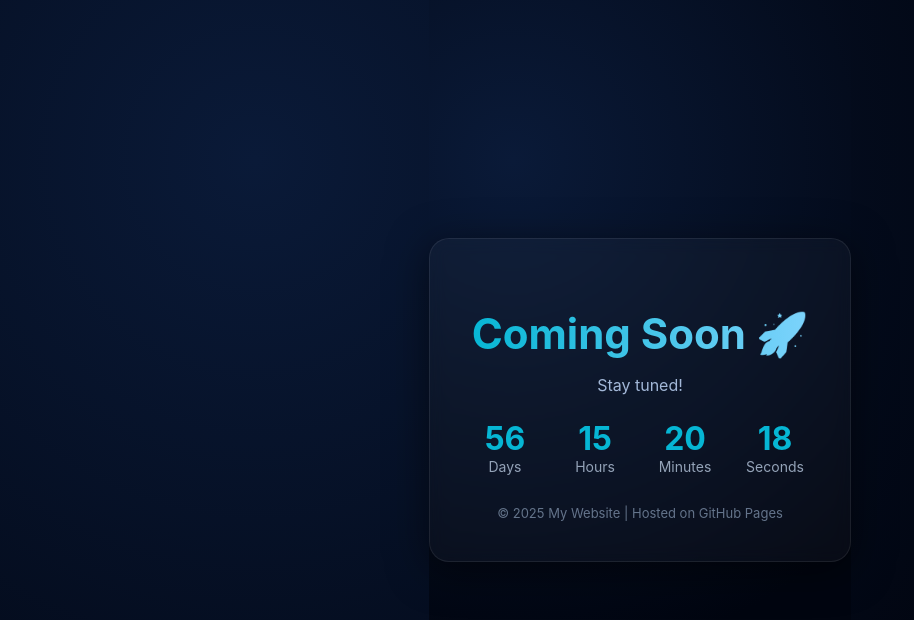
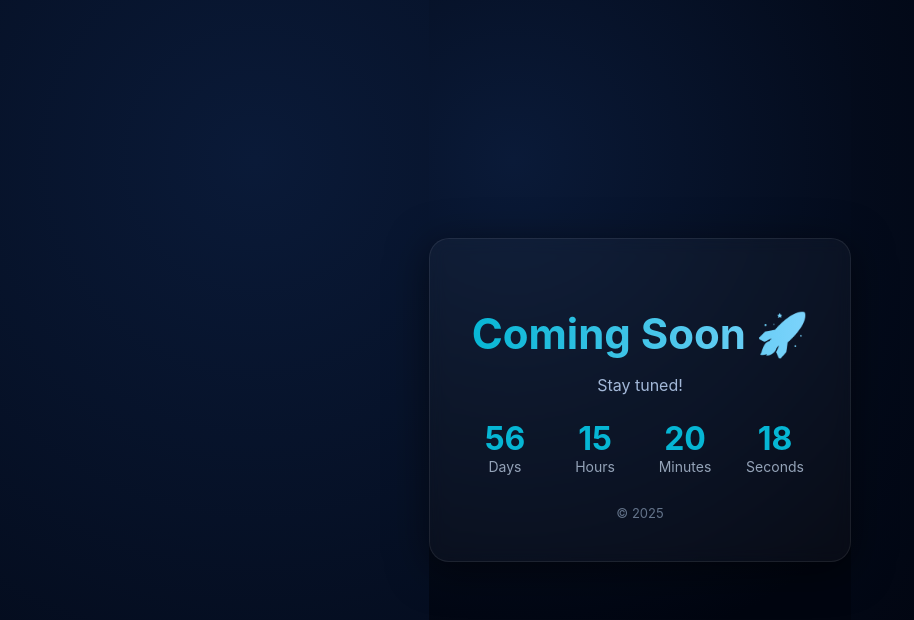
Before and after one commit to Ashwon09/test, a plain HTML site: page index.html in a window 1280 px wide. Shown: the whole page, without its empty margins (0-914 px from the left). Drawn offline with Linux system fonts and the light colour scheme.

Commit message:
Update index.html

```diff
--- a/index.html
+++ b/index.html
@@ -84,7 +84,7 @@
       <div class="box"><div class="num" id="seconds">00</div><div class="label">Seconds</div></div>
     </div>
 
-    <footer>© <span id="year"></span> My Website | Hosted on GitHub Pages</footer>
+    <footer>© <span id="year"></span> </footer>
   </div>
 
   <script>
```
